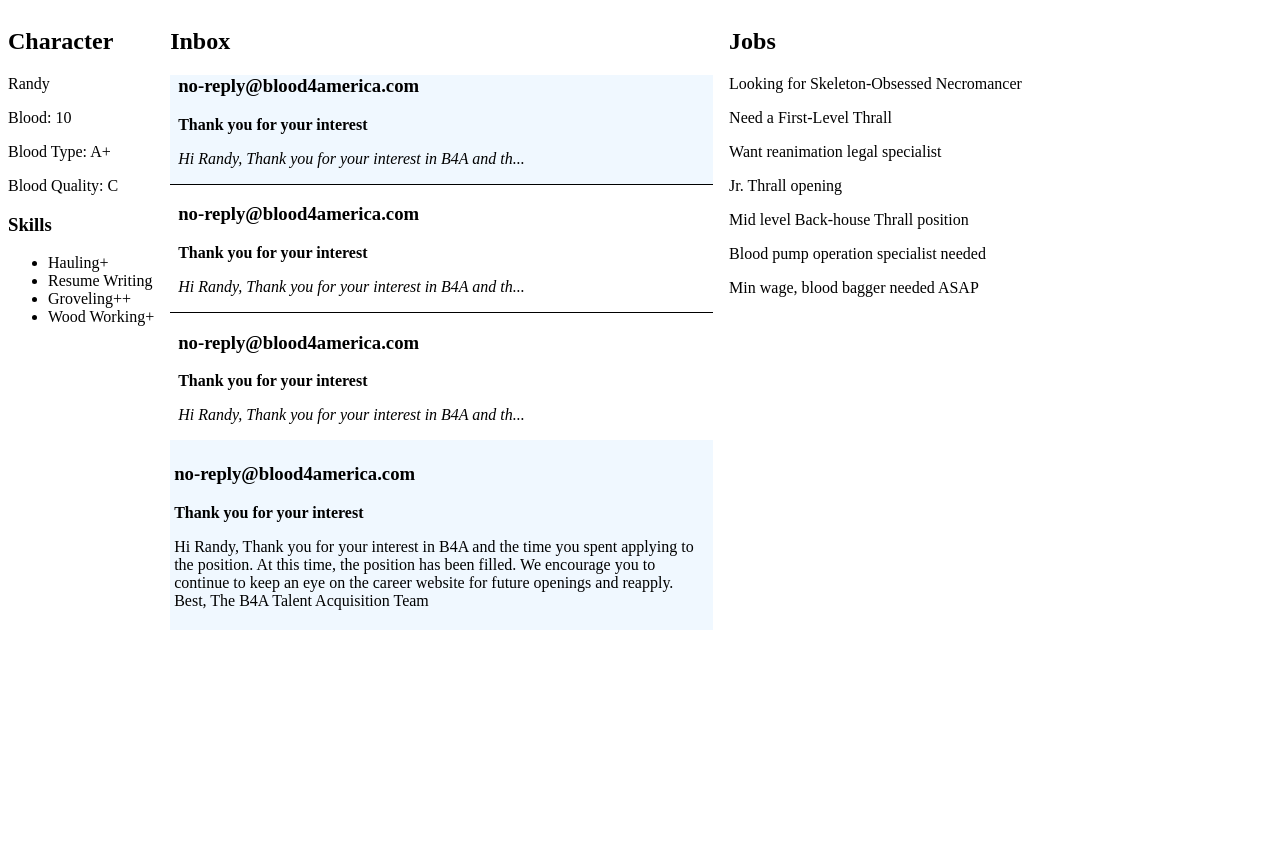
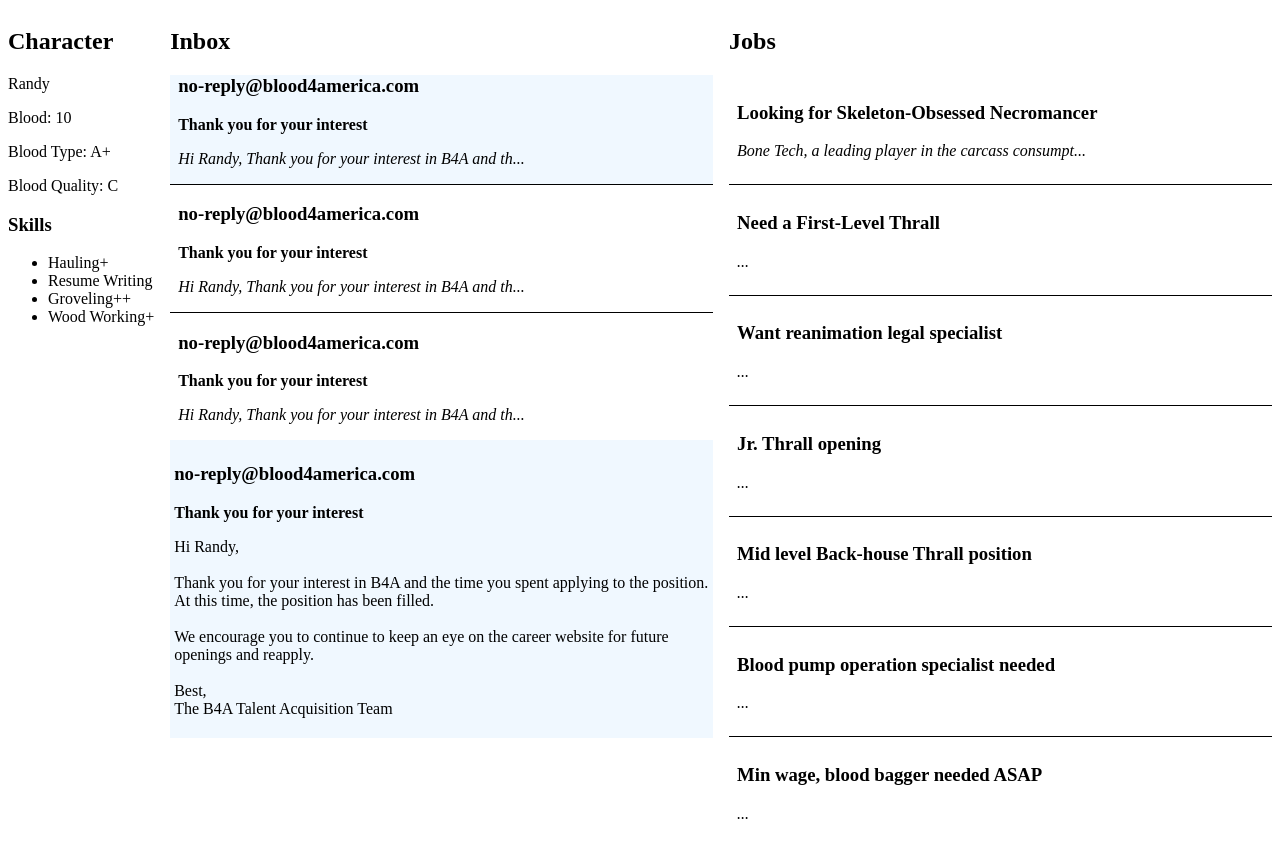
Before and after one commit to rmkubik/blood-bank, a React app: page / in a window 1280 px wide. Before the commit the page ends 800 px from the top, so only its background shows below. Built offline with nearby package versions, Linux system fonts and the light colour scheme.

Commit message:
Pull jobs from store

```diff
--- a/src/components/App.js
+++ b/src/components/App.js
@@ -1,7 +1,7 @@
 import React from "react";
 import Character from "./Character";
 import Inbox from "./inbox/Inbox";
-import Jobs from "./Jobs";
+import Jobs from "./jobs/Jobs";
 import { RootContextProvider, rootStore } from "../models/Root";
 
 const App = () => {
--- a/src/components/Jobs.js
+++ /dev/null
@@ -1,18 +0,0 @@
-import React from "react";
-
-const Jobs = () => {
-  return (
-    <div>
-      <h2>Jobs</h2>
-      <p>Looking for Skeleton-Obsessed Necromancer</p>
-      <p>Need a First-Level Thrall</p>
-      <p>Want reanimation legal specialist</p>
-      <p>Jr. Thrall opening</p>
-      <p>Mid level Back-house Thrall position</p>
-      <p>Blood pump operation specialist needed</p>
-      <p>Min wage, blood bagger needed ASAP</p>
-    </div>
-  );
-};
-
-export default Jobs;
--- a/src/components/inbox/Message.module.scss
+++ b/src/components/inbox/Message.module.scss
@@ -1,4 +1,5 @@
 .message {
   background: aliceblue;
   padding: 0.25rem;
+  white-space: pre-line;
 }
--- /dev/null
+++ b/src/components/jobs/Jobs.js
@@ -0,0 +1,28 @@
+import { observer } from "mobx-react-lite";
+import React from "react";
+import { useRootStore } from "../../models/Root";
+import * as classes from "./Jobs.module.scss";
+
+const Jobs = observer(() => {
+  const { jobs } = useRootStore();
+
+  return (
+    <div className={classes.jobs}>
+      <h2>Jobs</h2>
+      <ul>
+        {jobs.openings.map((opening) => {
+          return (
+            <li>
+              <h3>{opening.title}</h3>
+              <p>
+                <em>{opening.body.slice(0, 60)}...</em>
+              </p>
+            </li>
+          );
+        })}
+      </ul>
+    </div>
+  );
+});
+
+export default Jobs;
--- /dev/null
+++ b/src/components/jobs/Jobs.module.scss
@@ -0,0 +1,18 @@
+.jobs {
+  ul {
+    list-style: none;
+    padding: 0;
+
+    li {
+      padding: 0.5rem;
+
+      &:not(:last-child) {
+        border-bottom: 1px solid black;
+      }
+
+      &.selected {
+        background: aliceblue;
+      }
+    }
+  }
+}
--- /dev/null
+++ b/src/models/Jobs.js
@@ -0,0 +1,14 @@
+import { types } from "mobx-state-tree";
+
+const OpeningModel = types.model({
+  title: types.string,
+  company: types.string,
+  body: types.string, // this is probably supposed to be an html document? maybe a ref to a react doc?
+});
+
+const JobsModel = types.model({
+  openings: types.array(OpeningModel),
+  selectedIndex: types.optional(types.number, 0),
+});
+
+export { JobsModel };
--- a/src/models/Root.js
+++ b/src/models/Root.js
@@ -3,11 +3,13 @@ import { createContext, useContext } from "react";
 import { SkillsModel } from "./Skills";
 import { CharacterModel } from "./Character";
 import { InboxModel } from "./Inbox";
+import { JobsModel } from "./Jobs";
 
 const RootModel = types.model({
   character: CharacterModel,
   skills: SkillsModel,
   inbox: InboxModel,
+  jobs: JobsModel,
 });
 
 const rootStore = RootModel.create({
@@ -87,6 +89,53 @@ const rootStore = RootModel.create({
       },
     ],
   },
+  jobs: {
+    openings: [
+      {
+        title: "Looking for Skeleton-Obsessed Necromancer",
+        // TODO: Companies should have a model and this should
+        // reference them instead of being just a string
+        company: "Bone Tech",
+        body: `
+        Bone Tech, a leading player in the carcass consumption industry is seeking a new First-Level Necromancer to join its dynamic team.
+
+        This key magic user will be responsible for driving the company's necromantic energy strategy, optimizing bone growth, and expanding the company's carcass consumer base.
+
+        If you are a strategic thinker with a passion for driving exceptional results in a fast-moving environment, we want to hear from you!
+        `,
+      },
+      {
+        title: "Need a First-Level Thrall",
+        company: "Vampyre Industrial",
+        body: "",
+      },
+      {
+        title: "Want reanimation legal specialist",
+        company: "Mortimer, Gargamel, & Associates",
+        body: "",
+      },
+      {
+        title: "Jr. Thrall opening",
+        company: "Bone Tech",
+        body: "",
+      },
+      {
+        title: "Mid level Back-house Thrall position",
+        company: "Corpse Management Inc.",
+        body: "",
+      },
+      {
+        title: "Blood pump operation specialist needed",
+        company: "Blood Incubators of America",
+        body: "",
+      },
+      {
+        title: "Min wage, blood bagger needed ASAP",
+        company: "LeFay-Mart",
+        body: "",
+      },
+    ],
+  },
 });
 
 const RootStoreContext = createContext(rootStore);
```
